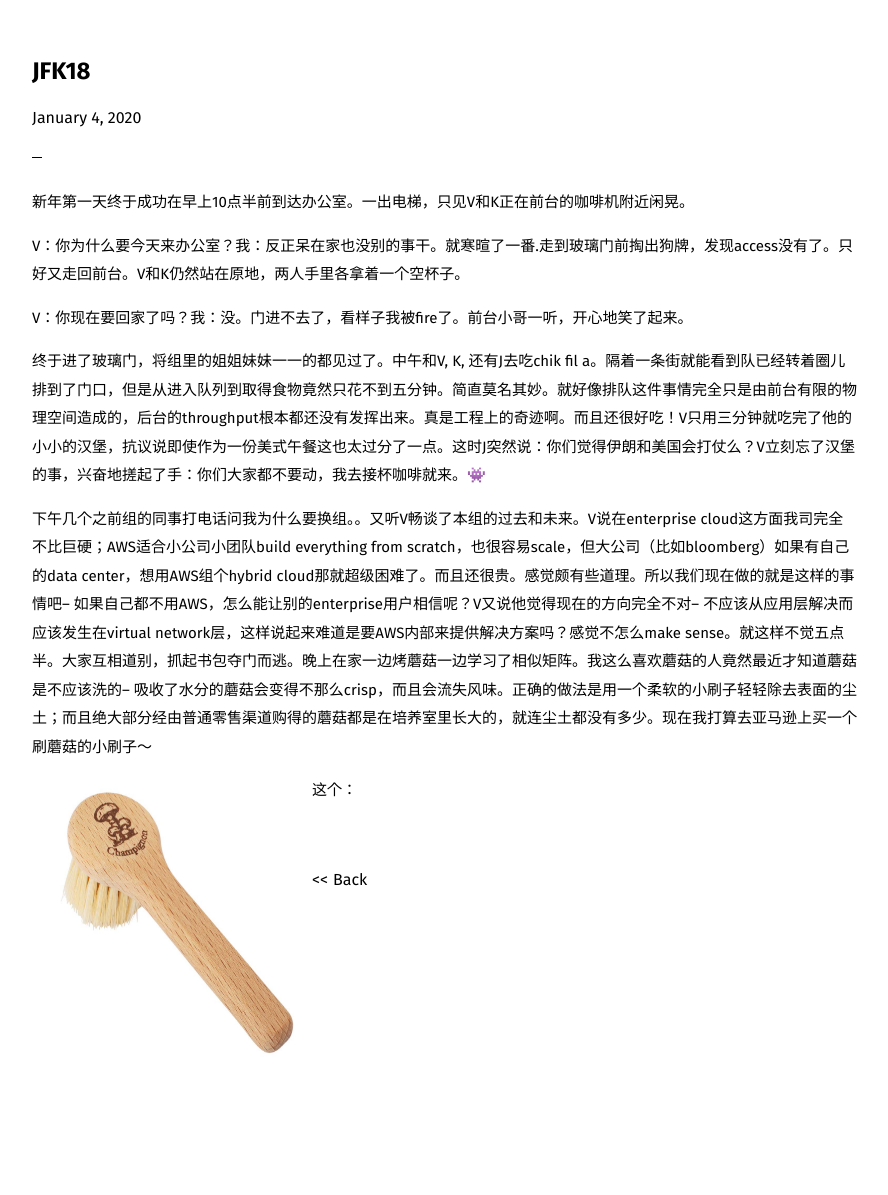
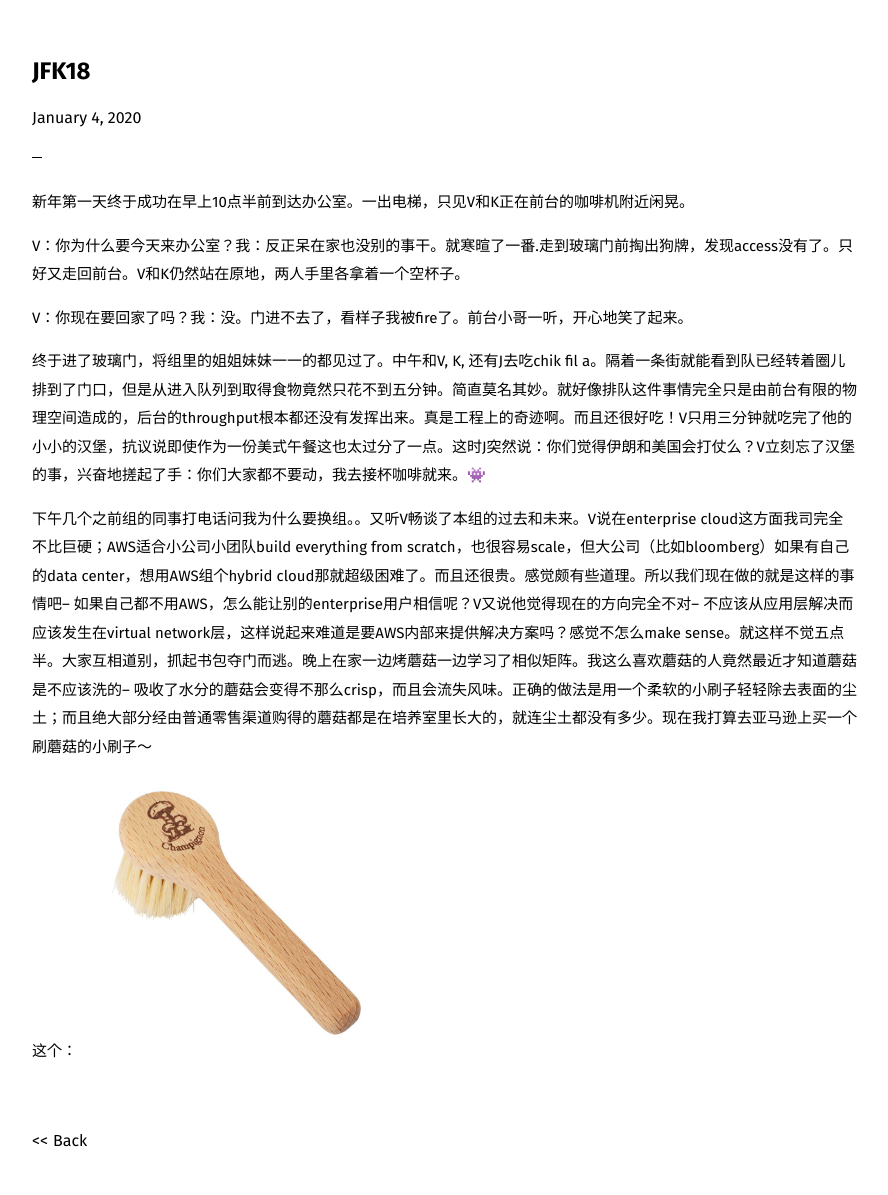
Before and after one commit to pocoapoco/pocoapoco.github.io, a Jekyll site: the page built from _posts/2020-01-04-JFK18.md, in a window 1280 px wide. Shown: the whole page, without its empty margins (18-906 px from the left). Built offline with Jekyll 4.4.1, drawn with Linux system fonts in a browser that asks for light colours; before the commit the page ends 1076 px from its top, so only the background shows below that.

Commit message:
fix style

```diff
--- a/_posts/2020-01-04-JFK18.md
+++ b/_posts/2020-01-04-JFK18.md
@@ -14,4 +14,4 @@ V：你现在要回家了吗？我：没。门进不去了，看样子我被fire
 下午几个之前组的同事打电话问我为什么要换组。。又听V畅谈了本组的过去和未来。V说在enterprise cloud这方面我司完全不比巨硬；AWS适合小公司小团队build everything from scratch，也很容易scale，但大公司（比如bloomberg）如果有自己的data center，想用AWS组个hybrid cloud那就超级困难了。而且还很贵。感觉颇有些道理。所以我们现在做的就是这样的事情吧-- 如果自己都不用AWS，怎么能让别的enterprise用户相信呢？V又说他觉得现在的方向完全不对-- 不应该从应用层解决而应该发生在virtual network层，这样说起来难道是要AWS内部来提供解决方案吗？感觉不怎么make sense。就这样不觉五点半。大家互相道别，抓起书包夺门而逃。晚上在家一边烤蘑菇一边学习了相似矩阵。我这么喜欢蘑菇的人竟然最近才知道蘑菇是不应该洗的-- 吸收了水分的蘑菇会变得不那么crisp，而且会流失风味。正确的做法是用一个柔软的小刷子轻轻除去表面的尘土；而且绝大部分经由普通零售渠道购得的蘑菇都是在培养室里长大的，就连尘土都没有多少。现在我打算去亚马逊上买一个刷蘑菇的小刷子～
 
 这个：
-<img style="float: left;" src="/assets/static/mushroom_brush.png" width="280" height="300">
+<img style="width:300px;height:280px;" src="/assets/static/mushroom_brush.png">
```
